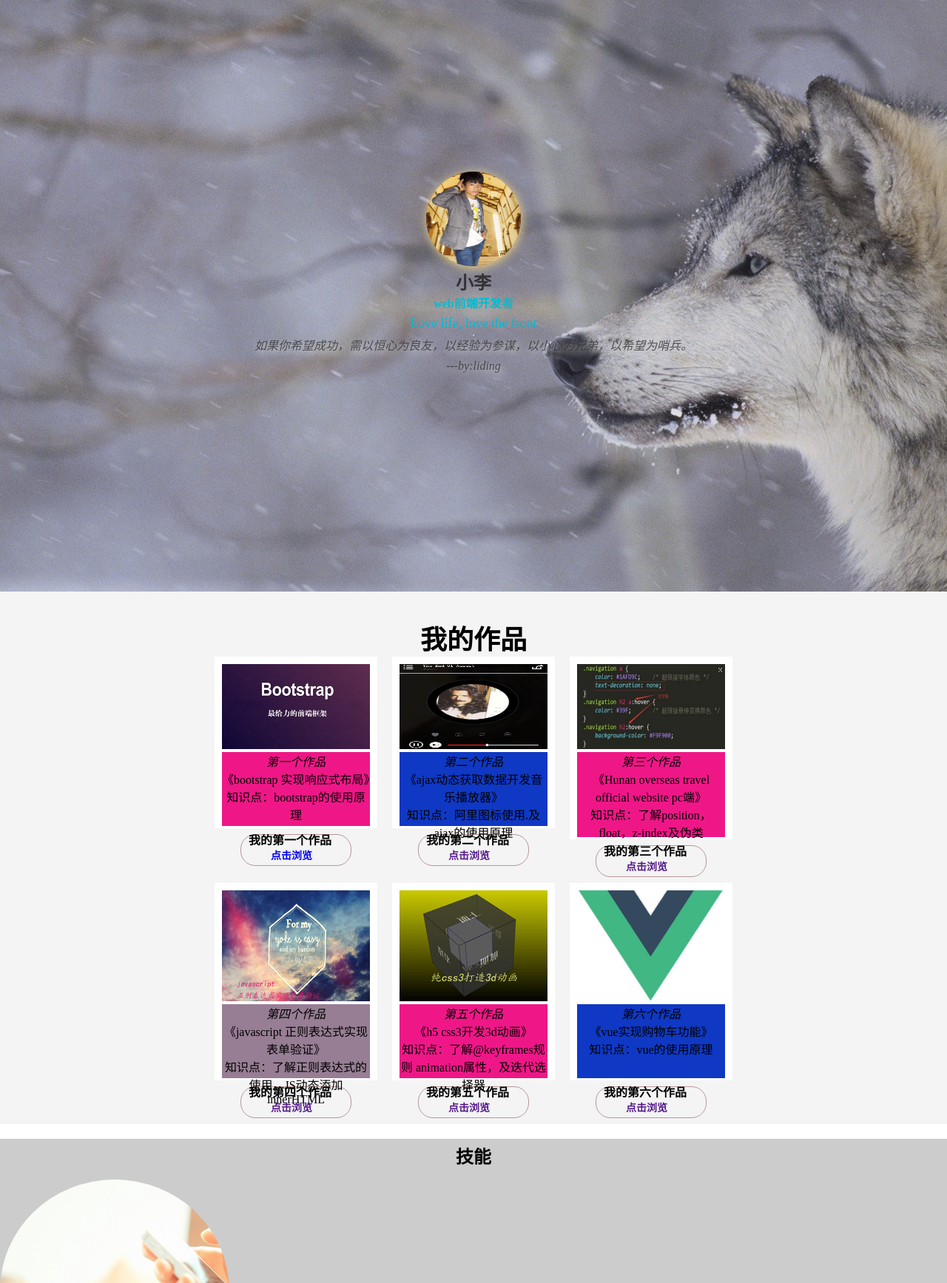
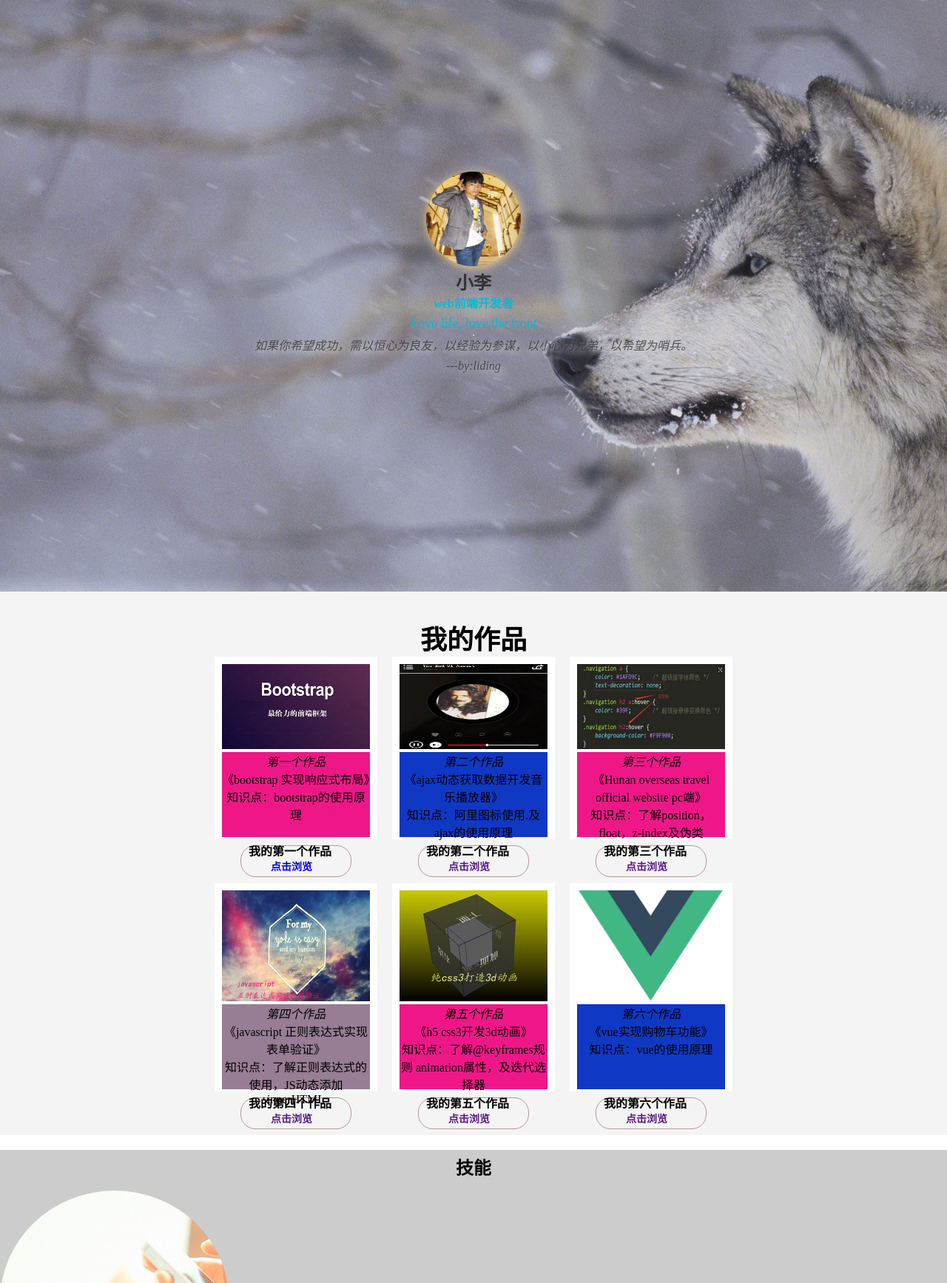
Before and after one commit to lidingisbs/My-Blog, a plain HTML site: page resume.html in a window 1280 px wide. Shown: the top 1735 px of the page at 74% size. Drawn offline with Linux system fonts and the light colour scheme.

Commit message:
Create style.css

```diff
--- a/css/style.css
+++ b/css/style.css
@@ -131,13 +131,13 @@ section.st-main2>ul h3{
 }
 .show-title1{
 	width: 200px;
-	height: 100px;
+	height: 115px;
 	background-color: #ef1787;
 
 }
 .show-title2{
 	width: 200px;
-	height: 100px;
+	height: 115px;
 	background-color: #0f38c4;
 
 }
@@ -151,21 +151,21 @@ section.st-main2>ul h3{
 
 .show-title4{
 	width: 200px;
-	height: 100px;
+	height: 115px;
 	background-color: #977e94;
 
 }
 
 .show-title5{
 	width: 200px;
-	height: 100px;
+	height: 115px;
 	background-color: #ef1787;
 
 }
 
 .show-title6{
 	width: 200px;
-	height: 100px;
+	height: 115px;
 	background-color: #0f38c4;
 
 }
```
